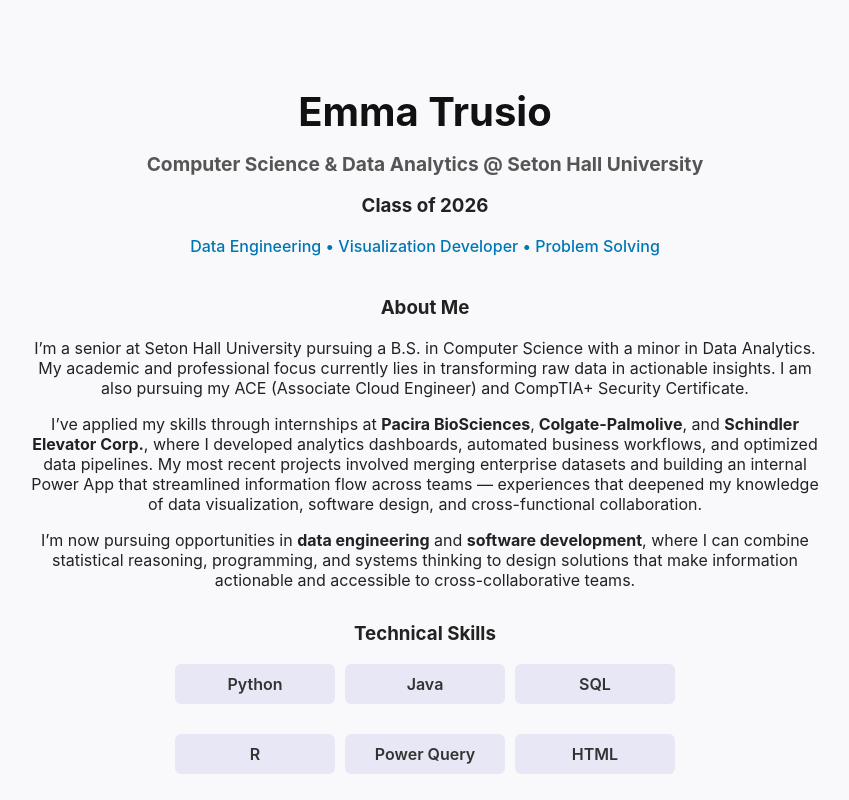
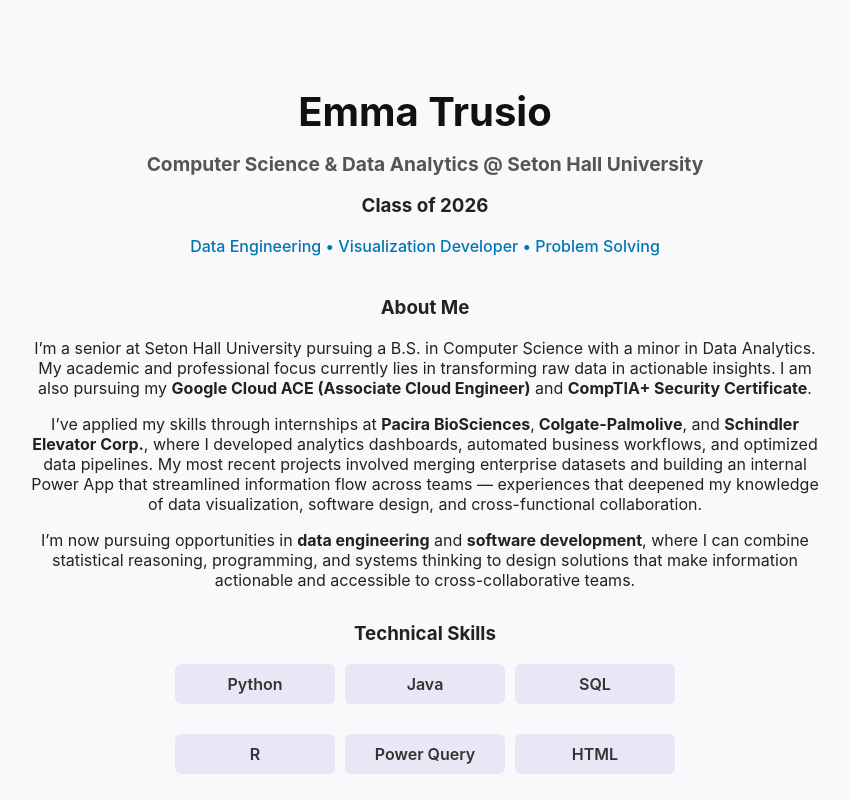
Before and after one commit to eetrusio14/my-portfolio, a React (Create React App) app: page / in a window 1280 px wide. Shown: the top 800 px of the page, without its empty margins (215-1064 px from the left). Built offline with nearby package versions, Linux system fonts and the light colour scheme.

Commit message:
Bolded in progress certificate titles

```diff
--- a/src/App.js
+++ b/src/App.js
@@ -16,8 +16,8 @@
         <h3>About Me</h3>
         <p>
           I’m a senior at Seton Hall University pursuing a B.S. in Computer Science with a minor in Data Analytics.
-          My academic and professional focus currently lies in transforming raw data in actionable insights. I am also pursuing my ACE
-          (Associate Cloud Engineer) and CompTIA+ Security Certificate.
+          My academic and professional focus currently lies in transforming raw data in actionable insights. I am also pursuing my <strong>Google Cloud ACE
+          (Associate Cloud Engineer)</strong> and <strong>CompTIA+ Security Certificate</strong>.
         </p>
         <p>
           I’ve applied my skills through internships at <strong>Pacira BioSciences</strong>,
```
